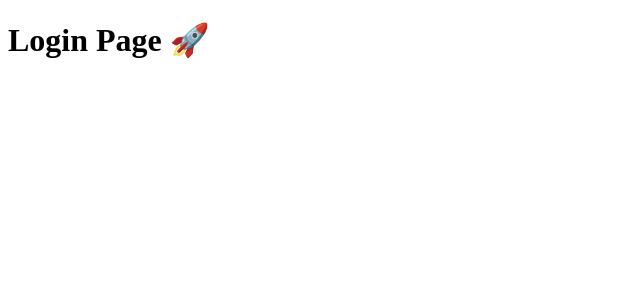
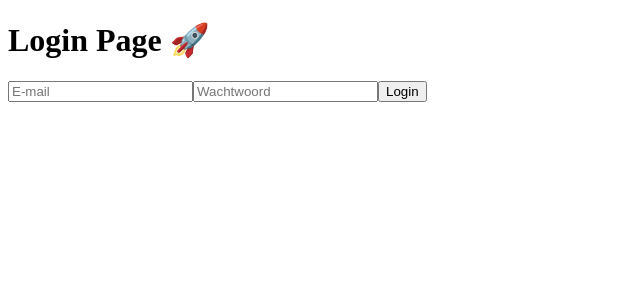
Before and after one commit to LauravanHeeswijk/EindopdrachtFro, a React (Vite) app: page /login in a window 1280 px wide. Shown: the top 300 px of the page, without its empty margins (0-640 px from the left). Built offline with nearby package versions, Linux system fonts and the light colour scheme; no server answers.

Commit message:
Een Login page toegevoegd aan LoginPag.jsx

```diff
--- a/src/App.jsx
+++ b/src/App.jsx
@@ -41,7 +41,7 @@ const AppContent = () => {
                 <Route path="/my-profile" element={<MyProfilePage/>}/>
                 <Route path="/login-registration" element={<LoginRegistrationPage/>}/>
                 <Route path="/registration" element={<RegistrationPage/>}/>
-                <Route path="/login" element={<LoginPage/>}/>
+                <Route path="/login" element={<LoginPage />} />
             </Routes>
         </>
     );
--- a/src/context/DataContext.jsx
+++ b/src/context/DataContext.jsx
@@ -5,8 +5,6 @@ const DataContext = createContext();
 const COOLDOWN_TIME = 10000; //Deze COOLDOWN_TIME had ik nodig vanwege een 429 melding//
 let lastFetchTime = 0;
 let isCooldownActive = false;
-
-
 
 export function DataProvider({ children }) {
     const [joke, setJoke] = useState(null);
--- a/src/pages/LoginPage/LoginPage.jsx
+++ b/src/pages/LoginPage/LoginPage.jsx
@@ -1,5 +1,68 @@
+import { useState } from "react";
+import { useNavigate } from "react-router-dom";
+
 const LoginPage = () => {
-    return <h1>Login Page 🚀</h1>;
+    const [email, setEmail] = useState("");
+    const [password, setPassword] = useState("");
+    const [error, setError] = useState("");
+    const navigate = useNavigate();
+    const apiKey = import.meta.env.VITE_API_KEY;
+    const apiUrl = import.meta.env.VITE_API_URL;
+
+    const handleSubmit = async (e) => {
+        e.preventDefault();
+        setError(null);
+
+        try {
+            const response = await fetch("https://api.datavortex.nl/dadjokes/users/authenticate", {
+                method: "POST",
+                headers: {
+                    "Content-Type": "application/json",
+                    "Accept": "application/json",
+                    "X-Api-Key": apiKey,
+                },
+                body: JSON.stringify({
+                    username: email,
+                    password: password,
+                }),
+            });
+
+            if (!response.ok) {
+                throw new Error("Login mislukt");
+            }
+
+            const data = await response.json();
+            console.log("JWT-token:", data.token);
+
+            localStorage.setItem("token", data.token);
+            navigate("/homepage"); // Corrigeer de navigatie
+        } catch (error) {
+            console.error("Fout bij inloggen:", error.message);
+            setError("Inloggen mislukt, probeer opnieuw.");
+        }
+    };
+
+    return (
+        <div>
+            <h1>Login Page 🚀</h1>
+            <form onSubmit={handleSubmit}>
+                <input
+                    type="email"
+                    placeholder="E-mail"
+                    value={email}
+                    onChange={(e) => setEmail(e.target.value)}
+                />
+                <input
+                    type="password"
+                    placeholder="Wachtwoord"
+                    value={password}
+                    onChange={(e) => setPassword(e.target.value)}
+                />
+                <button type="submit">Login</button>
+            </form>
+            {error && <p style={{ color: "red" }}>{error}</p>}
+        </div>
+    );
 };
 
 export default LoginPage;
```
Also changed, not shown: 1 other file (tests, documents, lock files or other folders).
